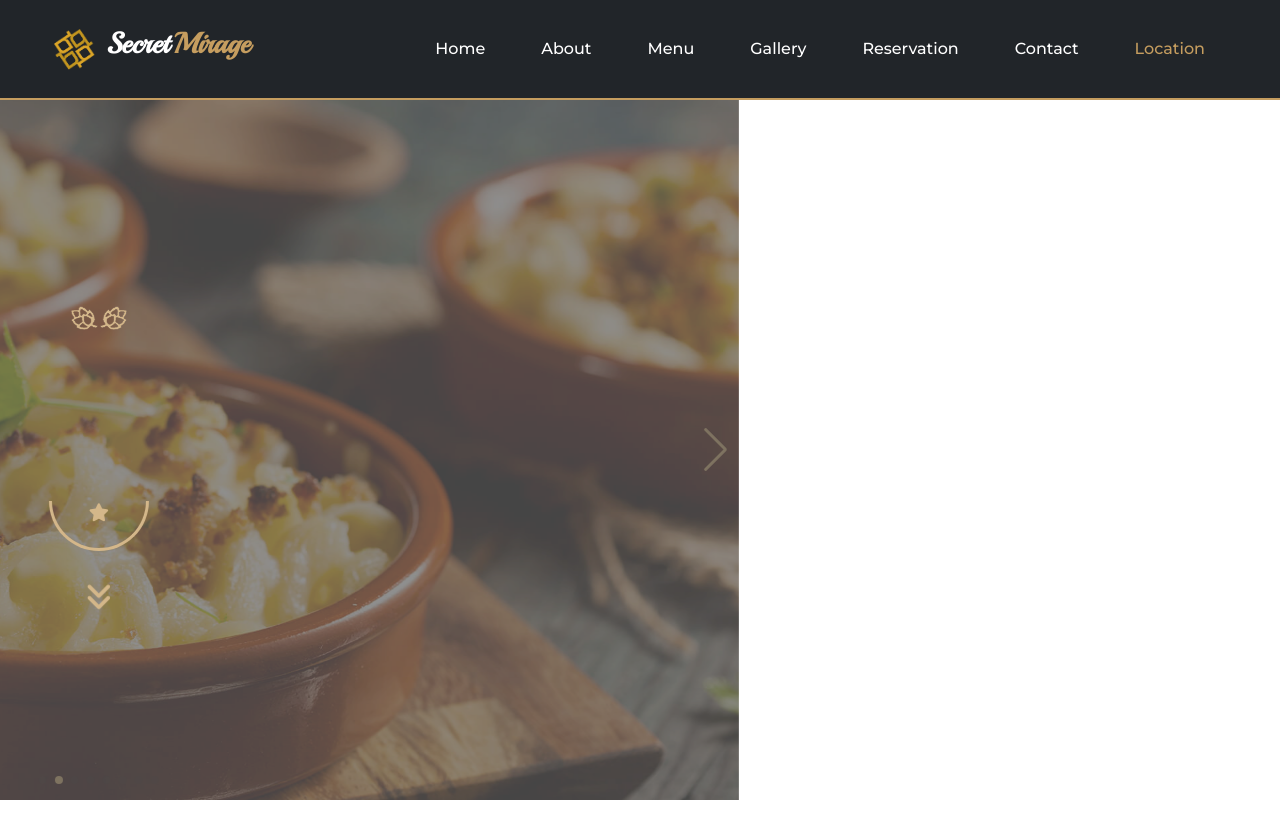
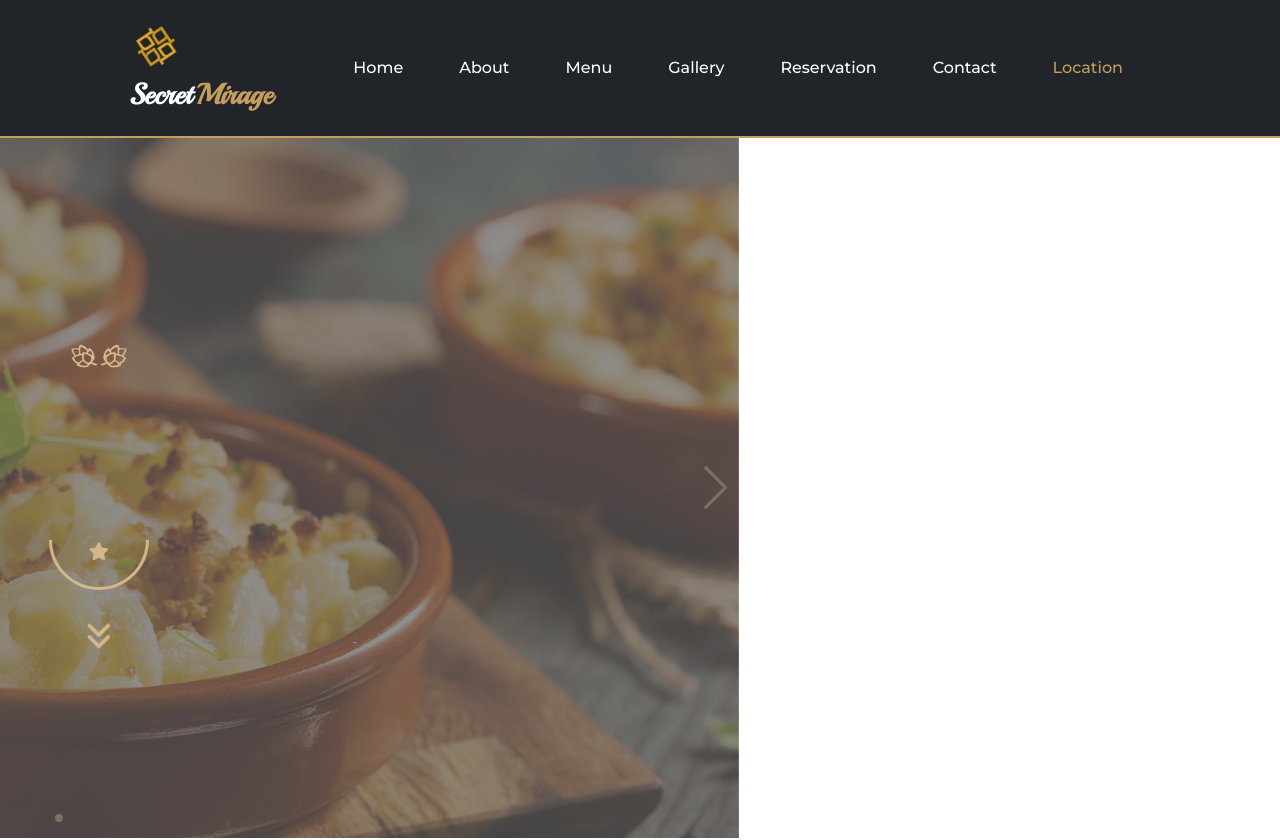
Before and after one commit to Zayed-Mohammed-Uddin/Hotel-Secret-Mirage, a plain HTML site: page index.html in a window 1280 px wide. Shown: the top 840 px of the page. Drawn offline with nearby package versions, Linux system fonts and the light colour scheme; some packages are replaced by stand-ins of ours.

Commit message:
latest++

```diff
--- a/index.html
+++ b/index.html
@@ -111,7 +111,9 @@
     </audio>
     <section id="whole__section">
         <!-- ====== NAVBAR START ====== -->
-        <nav class="navbar navbar-expand-lg navbar-dark bg-dark custom-nav autohide" id="hotel-navbar">
+        <div class="main_nav bg-dark autohide">
+            <div class="container">
+                <nav class="navbar navbar-expand-lg navbar-dark custom-nav" id="hotel-navbar">
                     <div class="container-fluid">
                         <div class="navbar-logo">
                             <img class="img-fluid logo" src="./Images/Icons/logo4.png" alt="logo">
@@ -137,26 +139,32 @@
                                     <a class="nav-link custom-nav-link" aria-current="page" href="#gallery">Gallery</a>
                                 </li>
                                 <li class="nav-item custom-nav-item">
-                            <a class="nav-link custom-nav-link" aria-current="page" href="#reservation">Reservation</a>
+                                    <a class="nav-link custom-nav-link" aria-current="page"
+                                        href="#reservation">Reservation</a>
                                 </li>
                                 <li class="nav-item custom-nav-item">
                                     <a class="nav-link custom-nav-link" aria-current="page" href="#contact">Contact</a>
                                 </li>
                                 <li class="nav-item custom-nav-item">
-                            <a class="nav-link custom-nav-link" aria-current="page" href="#LOCATION">Location</a>
+                                    <a class="nav-link custom-nav-link" aria-current="page"
+                                        href="#LOCATION">Location</a>
                                 </li>
                             </ul>
                         </div>
                     </div>
                 </nav>
+            </div>
+        </div>
         <!-- ====== NAVBAR END   ====== -->
         <!-- ====== SECTION - 1 START ====== -->
         <section class="home-page wow fadeInLeftBig" id="home" data-wow-duration="2s" data-wow-delay="6s">
             <div class="slider-title">
                 <img src="./Images/Icons/color-seperator.png" alt="color seperator">
                 <br><br>
-                <h1 class="wow animated fadeInLeft" data-wow-duration="2s" data-wow-delay="8s">Welcome to Secret Mirage</h1>
-                <p class="wow animated fadeInLeft" data-wow-duration="2s" data-wow-delay="8.3s">One of the most reputed hotel in the town</p>
+                <h1 class="wow animated fadeInLeft" data-wow-duration="2s" data-wow-delay="8s">Welcome to Secret Mirage
+                </h1>
+                <p class="wow animated fadeInLeft" data-wow-duration="2s" data-wow-delay="8.3s">One of the most reputed
+                    hotel in the town</p>
                 <br>
                 <div class="star-icon">
                     <i class="fas fa-star custom-star-icon"></i>
--- a/style.css
+++ b/style.css
@@ -73,13 +73,20 @@
     width: 100%;
     z-index: 1030;
 }
-
+.modal{
+    z-index:10000000010 !important;
+}
 /* NAVBAR START */
+.main_nav {
+    width: 100%;
+    z-index: 9999999999;
+    border-bottom: 2px solid var(--primaryColor);
+}
+
 .custom-nav {
     font-family: var(--primaryFontFamily);
     font-weight: 500;
     padding: 19.1px 35px;
-    border-bottom: 2px solid var(--primaryColor);
 }
 
 .logo {
```
Lines whose indentation alone changed are shown as unchanged.
